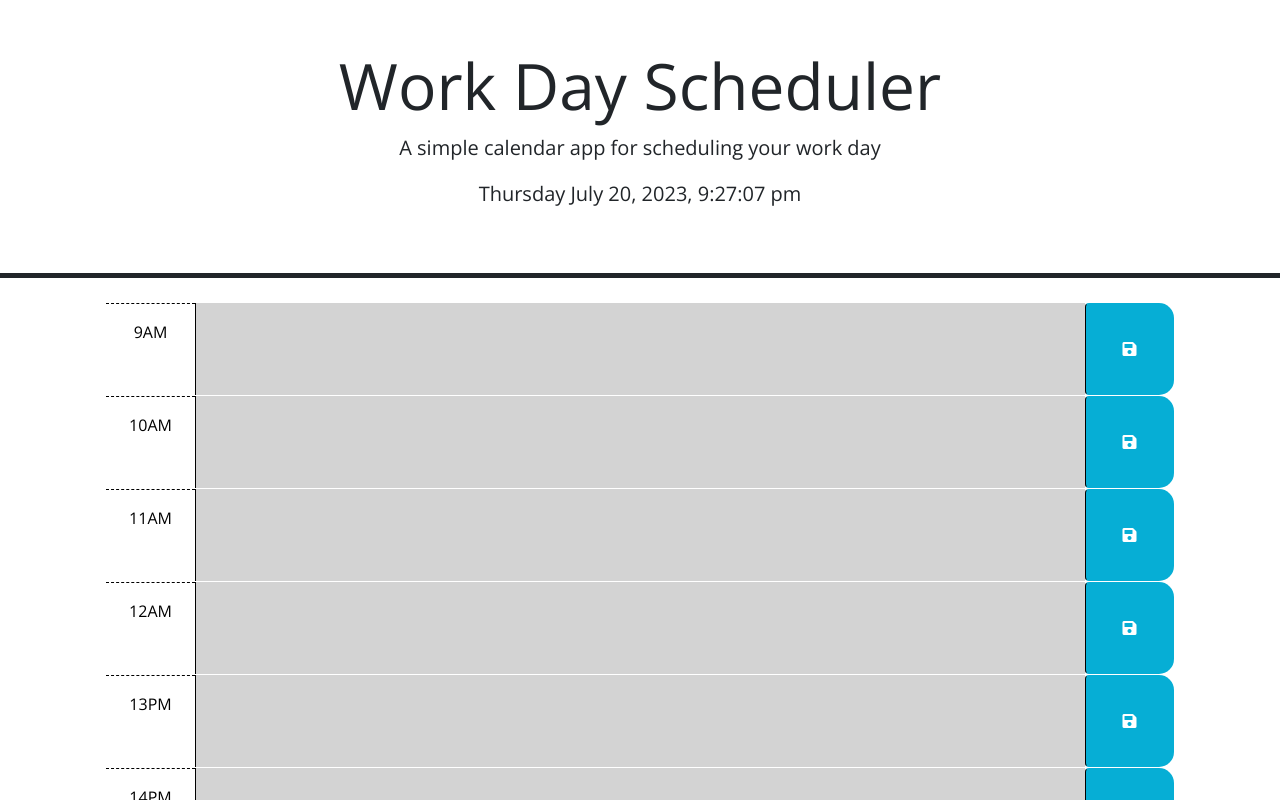
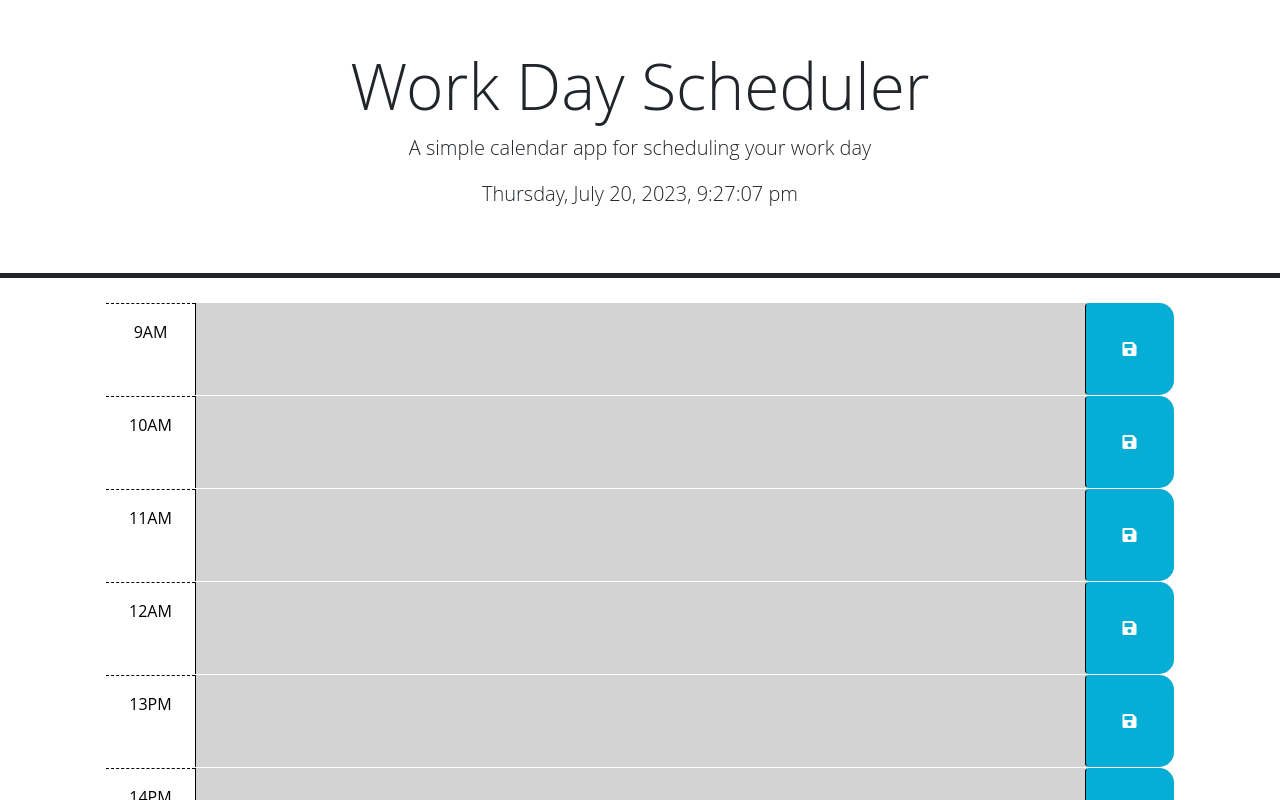
Before and after one commit to abdulsamedtma/work-day-scheduler-challenge-05, a plain HTML site: page index.html in a window 1280 px wide. Shown: the top 800 px of the page. Drawn offline with nearby package versions, Linux system fonts and the light colour scheme.

Commit message:
debugging my Javascript file

```diff
--- a/index.html
+++ b/index.html
@@ -8,7 +8,7 @@
   <link rel="stylesheet" href="https://cdn.jsdelivr.net/npm/bootstrap@5.1.3/dist/css/bootstrap.min.css" />
   <link rel="stylesheet" href="https://use.fontawesome.com/releases/v5.8.1/css/all.css"
     integrity="sha384-50oBUHEmvpQ+1lW4y57PTFmhCaXp0ML5d60M1M7uH2+nqUivzIebhndOJK28anvf" crossorigin="anonymous" />
-  <link href="https://fonts.googleapis.com/css?family=Open+Sans&display=swap" rel="stylesheet" />
+  <link href="https://fonts.googleapis.com/css?familgit status y=Open+Sans&display=swap" rel="stylesheet" />
   <link rel="stylesheet" href="./css/style.css" />
   <title>Work Day Scheduler</title>
 </head>
--- a/js/script.js
+++ b/js/script.js
@@ -1,66 +1,96 @@
+ // Psuedo code to build a work day scheduler to meet all the given acceptance criteria:
 
-// This event listener waits for the HTML document to be fully loaded before executing the code inside the callback function.
-document.addEventListener('DOMContentLoaded', function () {
-  const currentDayEl = document.getElementById('currentDay'); // Retrieves the element with the id 'currentDay' and assigns it to the currentDayEl variable.
-  const timeBlocks = document.querySelectorAll('.description'); // Retrieves all the elements with the class 'description' and assigns them to the timeBlocks variable as a NodeList
-  const saveButtons = document.querySelectorAll('.saveBtn');   // Retrieves all the elements with the class 'saveBtn' and assigns them to the saveButtons variable as a NodeList
+// 1. The current day date and time will be displayed at the top of the calendar.
+// 2.  The time blocks for standard business hours (9am to 5pm) will be presented as you scroll down.
+// 3.  Each time block will be color-coded based on whether it is in the past, present, or future time.
+// 4.  You can click into a time block to enter an event.
+// 5.  Clicking the save button for a time block will save the event text to local storage.
+// 6.  Even after refreshing the page, the saved events will persist due to local storage usage.
+// 7. Make sure to include the Day.js library in your HTML file as you've done before, and the work day scheduler should now fulfill all the acceptance criteria.
 
-  // Display the current day of the week and date
-  const currentDay = dayjs().format('dddd MMMM D, YYYY, h:mm:ss a');// Retrieves the current date and time using the Day.js library and formats it as 'DayOfWeek Month Day, Year, Hour:Minute:Second AM/PM'. The result is stored in the currentDay variable.
-  currentDayEl.textContent = currentDay; // Sets the text content of the currentDayEl element to the value of the currentDay variable. This updates the displayed current date and time in the user interface.
 
-  // Function to update timeblock colors based on the current time
-  function updateBlockColors() { // The updateBlockColors function is defined to update the colors of time blocks based on the current hour.
-    const currentHour = dayjs().hour(); //It starts by obtaining the current hour in 24-hour format using dayjs().hour(), which is stored in the currentHour variable.
-    timeBlocks.forEach(function (block) { //The function then iterates over each time block using the forEach method on the timeBlocks array.
-      const blockHour = parseInt(block.getAttribute("id")); //Within the loop, the blockHour variable is assigned the hour value of the current time block. This is obtained by parsing the id attribute of the block element as an integer using parseInt(block.getAttribute("id")).
-      // Apply class based on the relation of blockHour to currentHour
-      //Using condition al statemens:
-      if (blockHour < currentHour) { // If the blockHour is less than the currentHour, it means the block represents a past hour.
-        block.classList.add('past'); // The 'past' class is added to the block's classList using block.classList.add('past')
-      } else if (blockHour === currentHour) { // Else if the blockHour is same as the currentTime.
-        block.classList.add('present'); // The 'present' class is added using 'block.classList('present')
-      } else { // If neither of the above conditions is met, it means the block represents a future hour
-        block.classList.remove('past'); // The 'past' classes are removed from the block's classList using block.classList.remove('past')
-        block.classList.remove('present'); // As well as the 'present' using the block.classList.remove('present'), respectively.
-        block.classList.add('future'); // Then, the 'future' class is added using block.classList.add('future')
-      } // In summary,The code applies different classes to the time blocks based on their relation to the current hour.
-      //  By adding or removing classes, the CSS styles associated with those classes will be applied, updating the colors or visual representation of the time blocks accordingly.
-    });
+
+$(document).ready(function () {
+  // Function to display the current date at the top of the calendar
+  function displayCurrentDate() {
+    const currentDate = dayjs().format("dddd, MMMM D, YYYY, h:mm:ss a");
+    $("#currentDay").text(currentDate);
+  }
+
+  // Function to generate time blocks for standard business hours
+  function generateTimeBlocks() {
+    const startTime = 9;
+    const endTime = 17; // 5pm in 24-hour format
+
+    for (let hour = startTime; hour <= endTime; hour++) {
+      const timeBlock = $("<div>").addClass("row time-block");
+      const hourText = $("<div>").addClass("col-2 col-md-1 hour text-center py-3").text(`${hour}AM`);
+      const eventTextarea = $("<textarea>").addClass("col-8 col-md-10 description").attr("rows", 3).attr("data-hour", hour);
+      const saveButton = $("<button>").addClass("btn saveBtn col-2 col-md-1").attr("aria-label", "save").html('<i class="fas fa-save" aria-hidden="true"></i>');
+
+      timeBlock.append(hourText, eventTextarea, saveButton);
+      $("#timeBlocks").append(timeBlock);
+    }
   };
 
-  // Load saved events from local storage
-  //This code uses jQuery to perform certain actions when the save button with the class .saveBtn is clicked.
-  // It also interacts with the browser's localStorage feature.
-  // Here's a breakdown:
-  $(".saveBtn").on("click", function () { //$(".saveBtn").on("click", function () { ... }): This sets up a click event listener for any HTML element with the class saveBtn. When one of these elements is clicked, the code inside the function is executed.
-    console.log($(this).siblings("textArea").val()); // '$(this).siblings("textArea").val()': This line retrieves the value of the textarea element that is a sibling of the clicked save button. $(this) refers to the specific save button that was clicked, siblings("textArea") selects the sibling textarea element, and .val() retrieves its value. The value is then logged to the console.
-    var textAreavalue = ($(this).siblings("textArea").val()); //var textAreavalue = ($(this).siblings("textArea").val());: This line stores the retrieved value of the textarea element in the textAreavalue variable.
-    var textAreaTime = ($(this).siblings("textArea").attr("id")); //var textAreaTime = ($(this).siblings("textArea").attr("id"));: This line retrieves the id attribute of the sibling textarea element and assigns it to the textAreaTime variable. It represents the time associated with the textarea
-    localStorage.setItem(textAreaTime, textAreavalue); //localStorage.setItem(textAreaTime, textAreavalue);: This line stores the value of the textarea in the browser's localStorage, using the textAreaTime as the key and textAreavalue as the value.
-  }); //This allows the data to persist even after the page is refreshed or closed.
-  //The for loop iterates over each item in the localStorage.
-  for (var i = 0; i < localStorage.length; i++) {
-    // It retrieves the key using localStorage.key(i) and the corresponding value using localStorage.getItem(key). These values can be further processed or used in subsequent code.
-    var key = localStorage.key(i);
+  // Function to color-code the time blocks based on their past, present, or future status
+  function colorCodeTimeBlocks() {
+    // Get the current hour of the day using dayjs().hour()
+    const currentTime = dayjs().hour();
+    // Iterate over each time block
+    $(".time-block").each(function () {
+      // Deduced the hour value from the text of the .hour element and convert it to an integer
+      const blockHour = parseInt($(this).find(".hour").text());
+      // Using thr if statement to compare the house value(blockHour) with the current hour (currentTime)
+       // to determine whether it's in the past, present, or future.
+      if (blockHour < currentTime) {
+       // Add the class "past" to the time block if it's in the past
+        $(this).addClass("past");
+      } else if (blockHour === currentTime) {
+        // Add the class "present" to the time block if it's the current hour
+        $(this).addClass("present");
+      } else {
+         // Add the class "future" to the time block if it's in the future
+        $(this).addClass("future");
+      }
+    });
+  }
 
-    var value = localStorage.getItem(key);
+  // Function to load saved events from local storage
+  function loadSavedEvents() {
+    // Iterate over each time block
+    $(".time-block").each(function () {
+      // Get the hour value from the text of the .hour element
+      const hour = $(this).find(".hour").text();
+      // fetch the saved event text from local storage for the current hour
+      const savedEvent = localStorage.getItem(hour);
+      // Check if there is a saved event for the current hour
+      if (savedEvent) {
+      // If a saved event exists, set its value as the text inside the corresponding .description textarea
+        $(this).find(".description").val(savedEvent);
+      }
 
-    //Retrieve information from local storage
-    $("textArea#" + key).val(value)
-  };
+    });
+  }
+
+  // Function to save events to local storage when the save button is clicked
+  function saveEvent() {
+    // Get the hour value from the text of the .hour element
+    const hour = $(this).siblings(".hour").text();
+     // Get the event text from the .description textarea
+    const eventText = $(this).siblings(".description").val();
+    // Save the event text to local storage using the hour as the key
+    localStorage.setItem(hour, eventText);
+  }
+
+  // Event listener for the save button
+  $(".saveBtn").on("click", saveEvent);
+
+  // Call functions to initialize the app
+  displayCurrentDate();
+  generateTimeBlocks();
+  colorCodeTimeBlocks();
+  loadSavedEvents();
 
 
-  // Call functions to initialize the scheduler
-  updateBlockColors();
-  // loadEvents();
 });
-
-// Call the loadEvents function to load any previously saved events
-loadEvents();
-
-// Call the updateTimeBlocks function to set initial time block colors
-updateTimeBlocks();
-
-// Update time block colors every minute
-setInterval(updateTimeBlocks, 60000);
```
